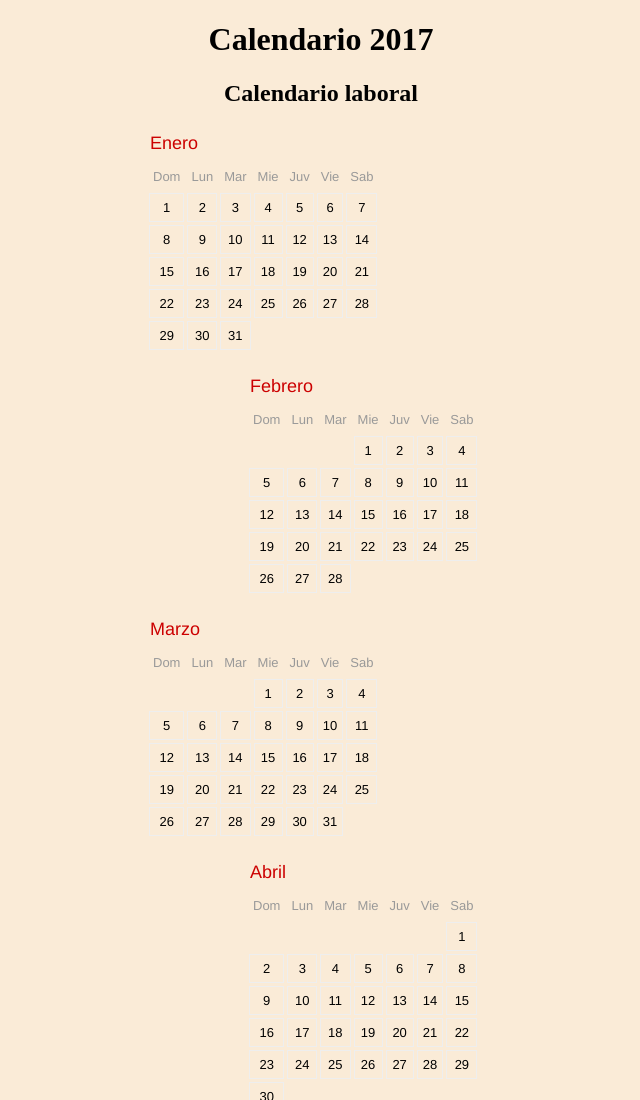
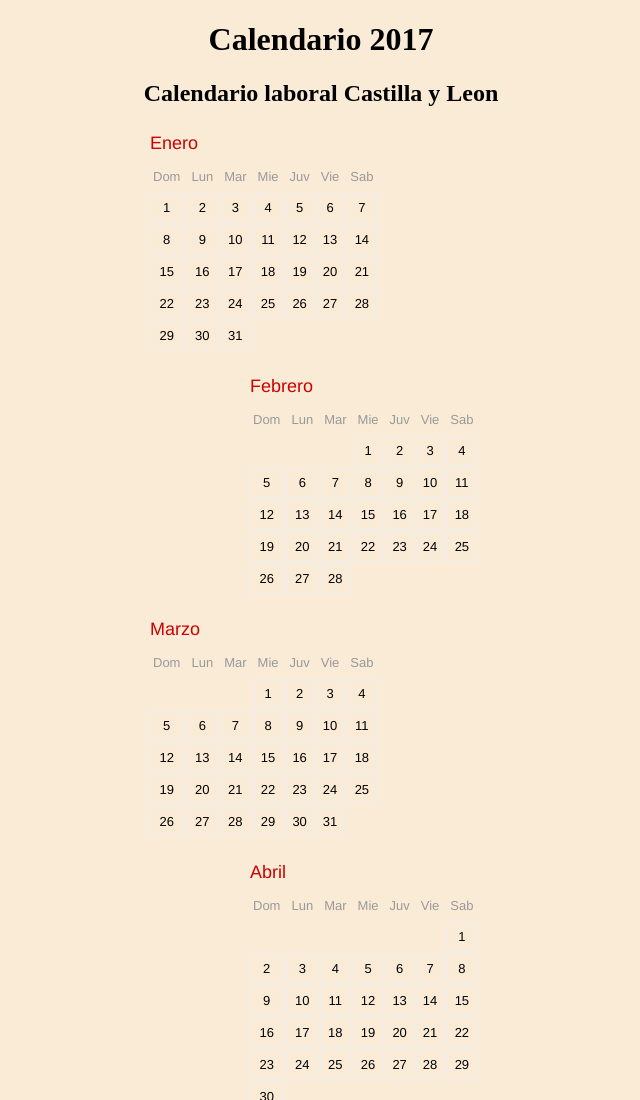
Before and after one commit to danielmarcela/calendario-devcode, a plain HTML site: page index.html in a window 1280 px wide. Shown: the top 1100 px of the page, without its empty margins (319-959 px from the left). Drawn offline with Linux system fonts and the light colour scheme.

Commit message:
Cambios en el h2

```diff
--- a/index.html
+++ b/index.html
@@ -8,6 +8,6 @@
     </head>
     <body>
         <h1>Calendario 2017</h1>
-        <h2>Calendario laboral</h2>
+        <h2>Calendario laboral Castilla y Leon</h2>
     </body>
 </html>
```
